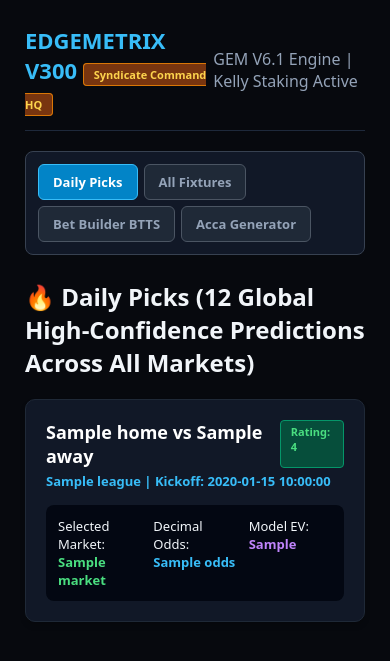
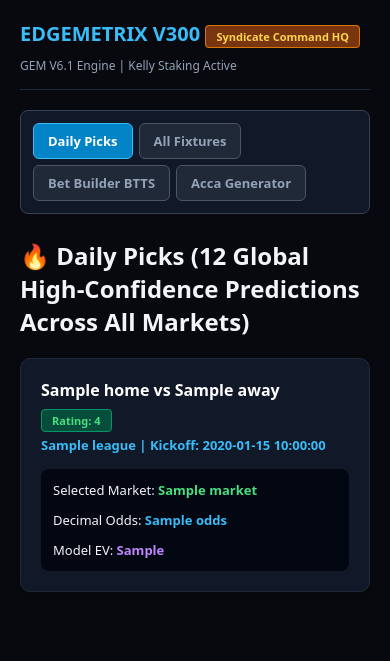
Before and after one commit to oworge/gem-v15-engine, a Python web app: template templates/index.html in a window 390 px wide. Shown: the top 661 px of the page. Run offline with Jinja, Linux system fonts and the light colour scheme; the template is opened without the code that fills it: most values are stand-ins (such as "Sample title", 1, 10 or a date in 2020).

Commit message:
Restore EDGEMETRIX V300 Daily Picks template and mobile responsiveness

```diff
--- a/templates/index.html
+++ b/templates/index.html
@@ -2,27 +2,28 @@
 <html>
 <head>
     <title>EDGEMETRIX V300 - Syndicate Command HQ</title>
+    <meta name="viewport" content="width=device-width, initial-scale=1">
     <style>
-        body { background: #07090e; color: #f1f5f9; font-family: system-ui, sans-serif; margin: 0; padding: 25px; }
-        .header { display: flex; justify-content: space-between; align-items: center; border-bottom: 1px solid #1e293b; padding-bottom: 15px; margin-bottom: 20px; }
-        h1 { font-size: 22px; color: #38bdf8; margin: 0; }
+        body { background: #07090e; color: #f1f5f9; font-family: system-ui, sans-serif; margin: 0; padding: 20px; }
+        .header { display: flex; justify-content: space-between; align-items: center; border-bottom: 1px solid #1e293b; padding-bottom: 15px; margin-bottom: 20px; flex-wrap: wrap; gap: 10px; }
+        h1 { font-size: 20px; color: #38bdf8; margin: 0; }
         .nav-tabs { display: flex; flex-wrap: wrap; gap: 6px; margin-bottom: 25px; background: #111827; padding: 12px; border-radius: 8px; border: 1px solid #374151; }
         .tab-btn { background: #1f2937; color: #94a3b8; border: 1px solid #4b5563; padding: 8px 14px; border-radius: 6px; cursor: pointer; font-weight: bold; text-decoration: none; font-size: 13px; display: inline-block; }
         .tab-btn.active { background: #0284c7; color: #ffffff; border-color: #38bdf8; }
         .card { background: #111827; border: 1px solid #1f2937; border-radius: 10px; padding: 20px; margin-bottom: 15px; box-shadow: 0 4px 6px -1px rgba(0,0,0,0.2); }
-        .match-header { display: flex; justify-content: space-between; font-weight: bold; font-size: 18px; color: #fff; }
+        .match-header { display: flex; justify-content: space-between; font-weight: bold; font-size: 16px; color: #fff; flex-wrap: wrap; gap: 8px; }
         .badge { background: #064e3b; color: #4ade80; border: 1px solid #059669; font-size: 11px; padding: 3px 10px; border-radius: 4px; }
         .badge-hq { background: #78350f; color: #fcd34d; border: 1px solid #d97706; font-size: 11px; padding: 3px 10px; border-radius: 4px; font-weight: bold; }
-        .metrics { display: grid; grid-template-columns: repeat(3, 1fr); gap: 12px; margin-top: 15px; background: #030712; padding: 12px; border-radius: 8px; font-size: 13px; }
+        .metrics { display: grid; grid-template-columns: repeat(auto-fit, minmax(200px, 1fr)); gap: 12px; margin-top: 15px; background: #030712; padding: 12px; border-radius: 8px; font-size: 13px; }
         .metric-val { color: #38bdf8; font-weight: bold; }
-        .controls-bar { background: #111827; padding: 15px; border-radius: 8px; border: 1px solid #374151; margin-bottom: 20px; display: flex; gap: 20px; align-items: center; }
+        .controls-bar { background: #111827; padding: 15px; border-radius: 8px; border: 1px solid #374151; margin-bottom: 20px; display: flex; gap: 20px; align-items: center; flex-wrap: wrap; }
         select { background: #1f2937; color: #fff; border: 1px solid #4b5563; padding: 6px 12px; border-radius: 6px; font-weight: bold; }
     </style>
 </head>
 <body>
     <div class="header">
         <h1>EDGEMETRIX V300 <span class="badge-hq">Syndicate Command HQ</span></h1>
-        <span style="color: #94a3b8;">GEM V6.1 Engine | Kelly Staking Active</span>
+        <span style="color: #94a3b8; font-size: 12px;">GEM V6.1 Engine | Kelly Staking Active</span>
     </div>
 
     <div class="nav-tabs">
@@ -89,7 +90,7 @@
             <input type="hidden" name="tab" value="accagen">
             <div class="controls-bar">
                 <div>
-                    <label style="font-weight: bold; margin-right: 8px;">Number of Legs:</label>
+                    <label style="font-weight: bold; margin-right: 8px; font-size: 13px;">Number of Legs:</label>
                     <select name="legs" onchange="this.form.submit()">
                         <option value="2" {% if acca_legs == 2 %}selected{% endif %}>2-Fold</option>
                         <option value="3" {% if acca_legs == 3 %}selected{% endif %}>3-Fold</option>
@@ -98,7 +99,7 @@
                     </select>
                 </div>
                 <div>
-                    <label style="font-weight: bold; margin-right: 8px;">Market Filter:</label>
+                    <label style="font-weight: bold; margin-right: 8px; font-size: 13px;">Market Filter:</label>
                     <select name="market_filter" onchange="this.form.submit()">
                         <option value="All" {% if selected_market == 'All' %}selected{% endif %}>All Markets</option>
                         <option value="Double Chance" {% if selected_market == 'Double Chance' %}selected{% endif %}>Double Chance</option>
```
Also changed, not shown: app.py (+5 -2 lines).
